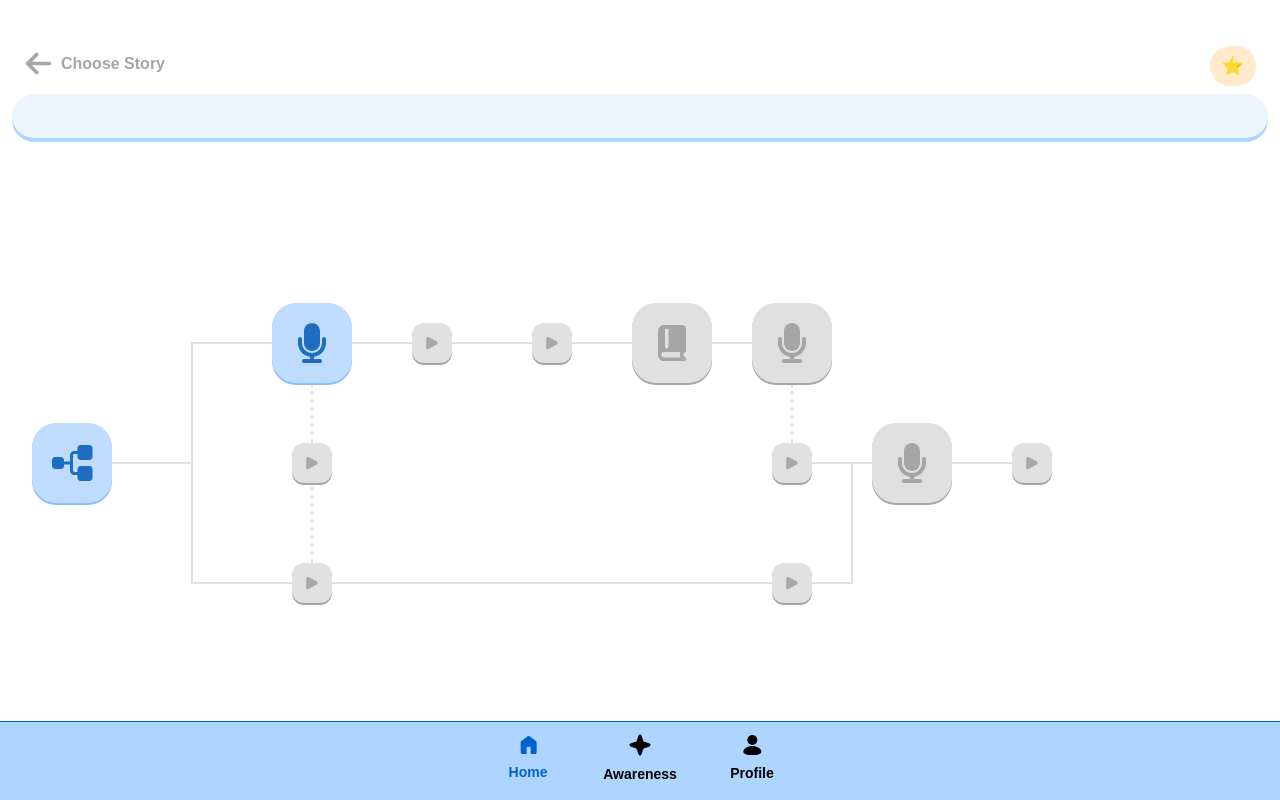
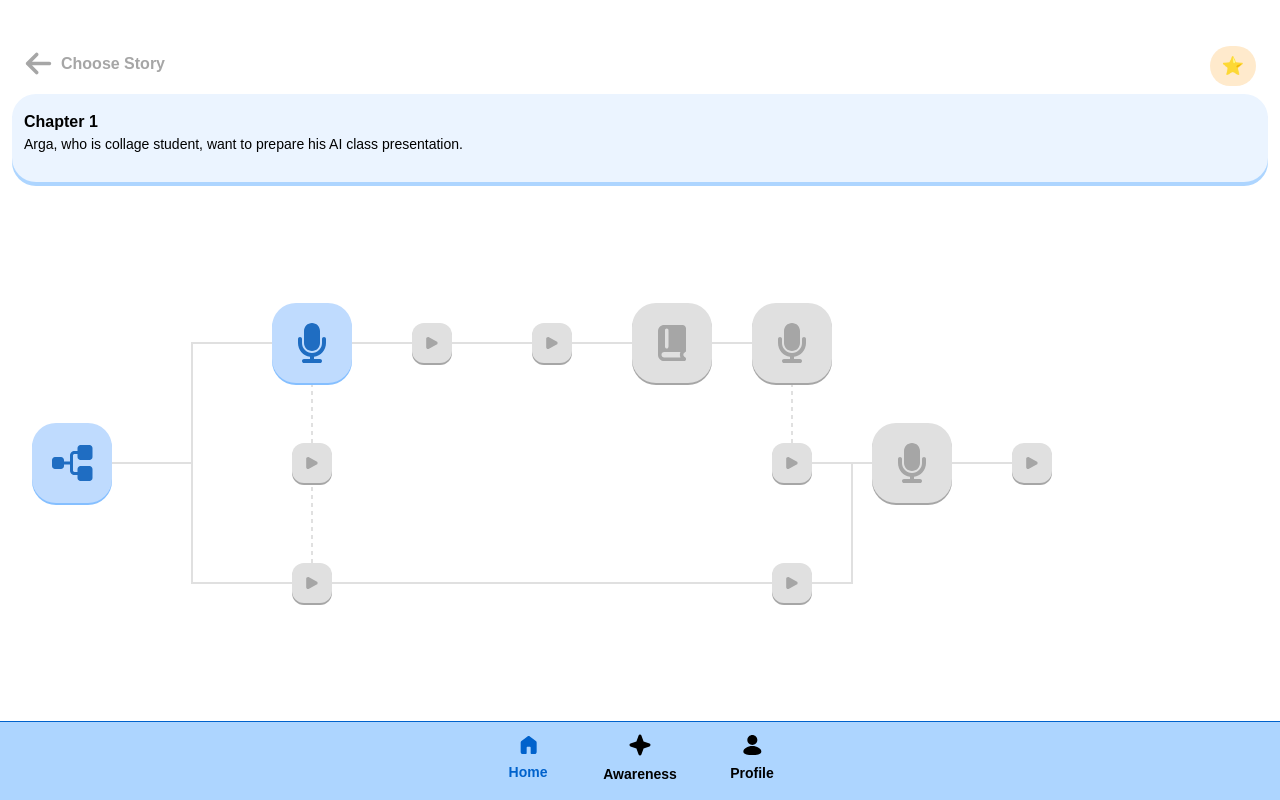
Before and after one commit to altafparves/pitchpro-fe, a Next.js app: page /story/1/1 in a window 1280 px wide. Built offline with nearby package versions, Linux system fonts and the light colour scheme; no server answers; sample sign-in values are in the browser's storage.

Commit message:
fix: fix popup usage in Chapter detail

```diff
--- a/src/app/(protected)/(main)/story/[storyId]/[chapterId]/page.jsx
+++ b/src/app/(protected)/(main)/story/[storyId]/[chapterId]/page.jsx
@@ -23,7 +23,7 @@ export default function ChapterDetail() {
             </button>
             <XpChip></XpChip>
           </div>
-          <PopupInfo title="Chapter 1" desc="Arga, who is collage student, want to  prepare his AI class presentation. "></PopupInfo>
+          <PopupInfo titleProp="Chapter 1" descriptionProp="Arga, who is collage student, want to  prepare his AI class presentation. "></PopupInfo>
           {/* story journey section */}
           <div className="w-full mt-[206px]  flex-grow relative overflow-x-auto">
             <div className="flex absolute top-0 bottom-0 items-center flex-grow overflow-y-hidden w-max px-8 gap-10 ">
```
